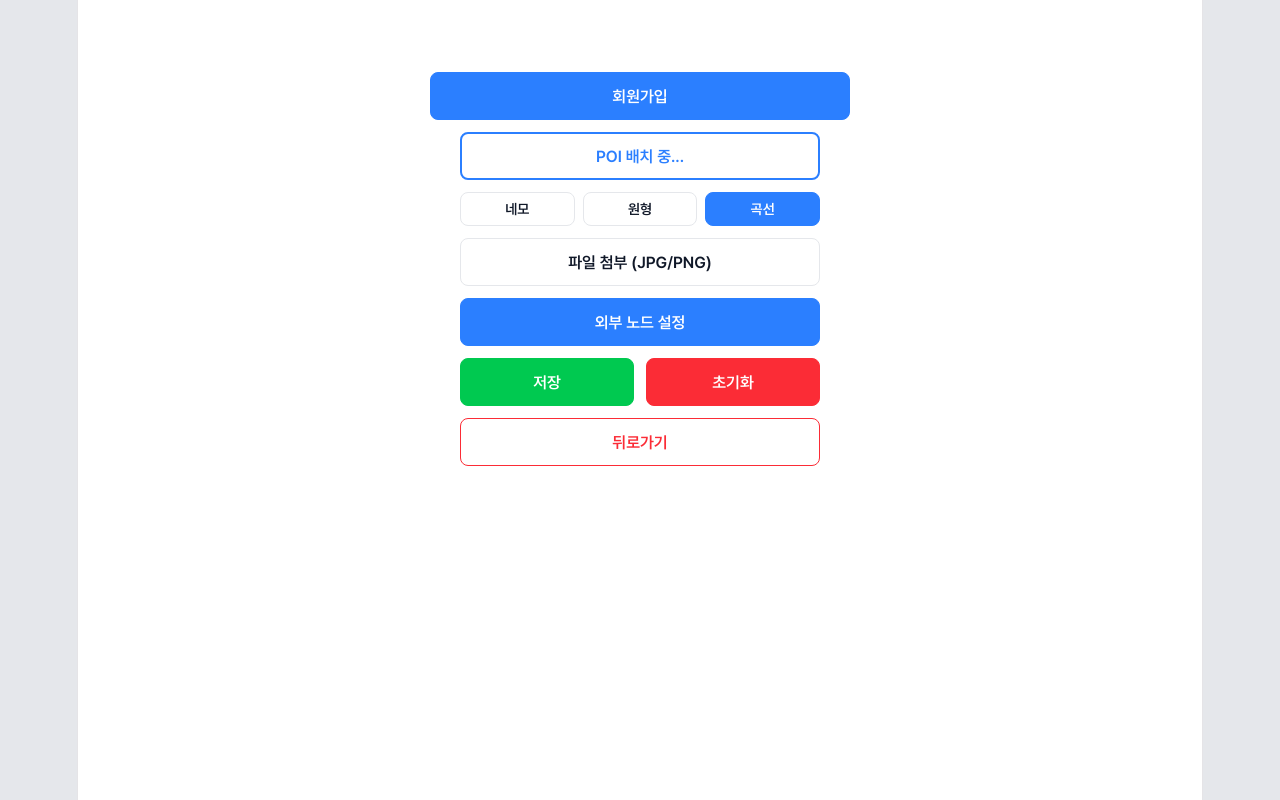
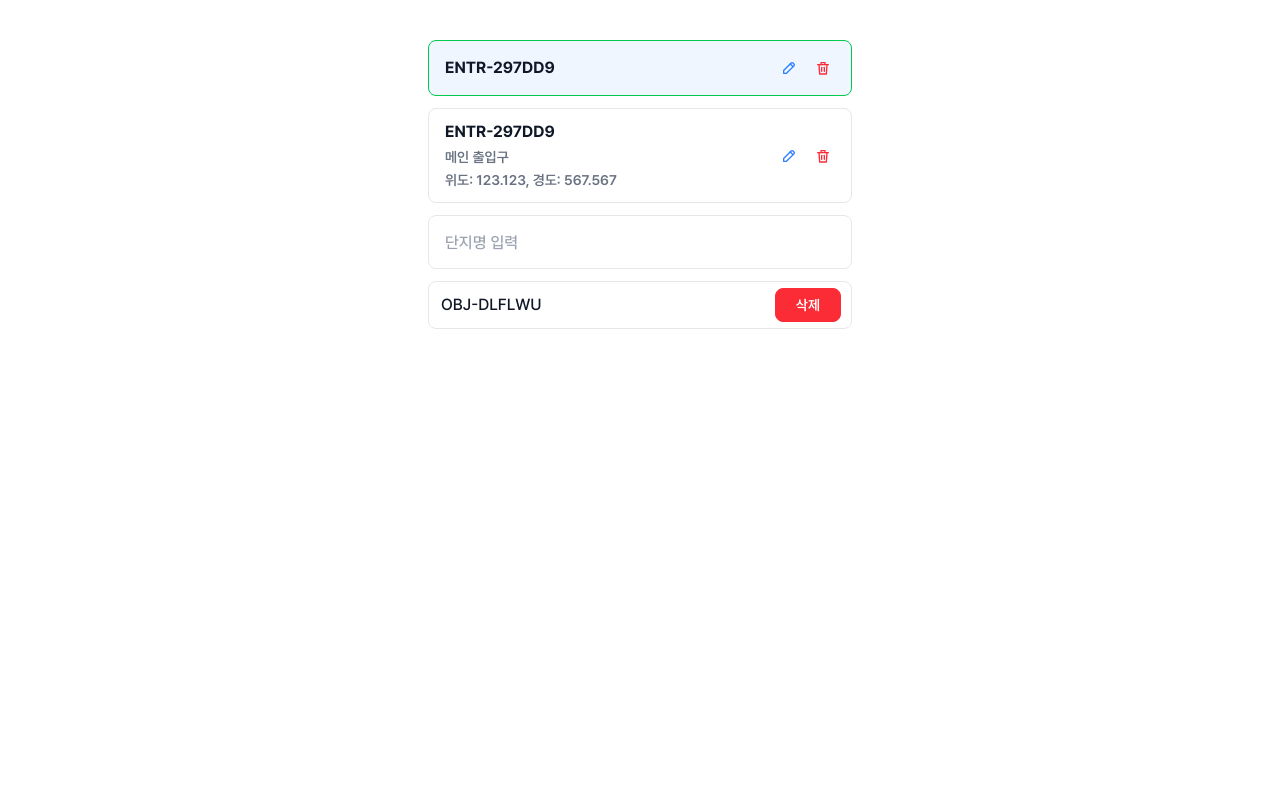
Before and after one commit to insideout-CapstoneDesign/admin-web, a React (Vite) app: page / in a window 1280 px wide. Built offline with nearby package versions, Linux system fonts and the light colour scheme.

Commit message:
feat:공통 input text box 및 컨테이너 box 구현 및 mock 데이터 추가

```diff
--- /dev/null
+++ b/src/components/ContainerBox/ContainerBox.css
@@ -0,0 +1,78 @@
+.container-box {
+    width: 100%;
+    min-height: 56px;
+    display: flex;
+    align-items: center;
+    justify-content: space-between;
+    gap: var(--space-16);
+    padding: 12px 16px;
+    border: 1px solid var(--gray-200);
+    border-radius: var(--radius-8);
+    background-color: var(--white);
+}
+
+.container-box.is-selected {
+    min-height: 56px;
+    background-color: var(--blue-50);
+    border-color: var(--green-500);
+}
+
+.container-box-content {
+    min-width: 0;
+    display: flex;
+    flex-direction: column;
+    align-items: flex-start;
+    gap: 5px;
+}
+
+.container-box-title {
+    color: var(--black-900);
+    font-size: var(--text-16);
+    font-weight: var(--fw-bold);
+    line-height: 1.35;
+}
+
+.container-box-description,
+.container-box-meta {
+    color: var(--gray-500);
+    font-size: var(--text-14);
+    font-weight: var(--fw-semibold);
+    line-height: 1.35;
+}
+
+.container-box-actions {
+    flex: 0 0 auto;
+    display: inline-flex;
+    align-items: center;
+    gap: 10px;
+}
+
+.container-box-icon-button {
+    width: 24px;
+    height: 24px;
+    display: inline-flex;
+    align-items: center;
+    justify-content: center;
+    padding: 0;
+    border: 0;
+    background: transparent;
+    cursor: pointer;
+}
+
+.container-box-icon-button svg {
+    width: 16px;
+    height: 16px;
+    fill: none;
+    stroke: currentColor;
+    stroke-width: 2;
+    stroke-linecap: round;
+    stroke-linejoin: round;
+}
+
+.container-box-icon-button.is-edit {
+    color: var(--blue-500);
+}
+
+.container-box-icon-button.is-delete {
+    color: var(--red-500);
+}
--- /dev/null
+++ b/src/components/ContainerBox/ContainerBox.jsx
@@ -0,0 +1,62 @@
+import './ContainerBox.css'
+
+const noop = () => {}
+
+function PencilIcon() {
+    return (
+        <svg viewBox="0 0 24 24" aria-hidden="true">
+            <path d="M4 20h4.2L19.4 8.8a2 2 0 0 0 0-2.8L18 4.6a2 2 0 0 0-2.8 0L4 15.8V20Z" />
+            <path d="m14 6 4 4" />
+        </svg>
+    )
+}
+
+function TrashIcon() {
+    return (
+        <svg viewBox="0 0 24 24" aria-hidden="true">
+            <path d="M4 7h16" />
+            <path d="M10 11v6" />
+            <path d="M14 11v6" />
+            <path d="M6 7l1 14h10l1-14" />
+            <path d="M9 7V4h6v3" />
+        </svg>
+    )
+}
+
+export default function ContainerBox({
+                                         title,
+                                         description,
+                                         meta,
+                                         selected = false,
+                                         onEdit = noop,
+                                         onDelete = noop,
+                                     }) {
+    return (
+        <article className={`container-box${selected ? ' is-selected' : ''}`}>
+            <div className="container-box-content">
+                <strong className="container-box-title">{title}</strong>
+                {description && <span className="container-box-description">{description}</span>}
+                {meta && <span className="container-box-meta">{meta}</span>}
+            </div>
+
+            <div className="container-box-actions">
+                <button
+                    className="container-box-icon-button is-edit"
+                    type="button"
+                    aria-label="수정"
+                    onClick={onEdit}
+                >
+                    <PencilIcon />
+                </button>
+                <button
+                    className="container-box-icon-button is-delete"
+                    type="button"
+                    aria-label="삭제"
+                    onClick={onDelete}
+                >
+                    <TrashIcon />
+                </button>
+            </div>
+        </article>
+    )
+}
--- /dev/null
+++ b/src/components/DeletableTextBox/DeletableTextBox.css
@@ -0,0 +1,21 @@
+.deletable-text-box {
+    width: 100%;
+    min-height: 48px;
+    display: flex;
+    align-items: center;
+    justify-content: space-between;
+    gap: var(--space-16);
+    padding: 6px 10px 6px 12px;
+    border: 1px solid var(--gray-200);
+    border-radius: var(--radius-8);
+    background-color: var(--white);
+}
+
+.deletable-text-box-text {
+    min-width: 0;
+    color: var(--black-900);
+    font-size: var(--text-16);
+    font-weight: var(--fw-medium);
+    line-height: 1.3;
+    overflow-wrap: anywhere;
+}
--- /dev/null
+++ b/src/components/DeletableTextBox/DeletableTextBox.jsx
@@ -0,0 +1,15 @@
+import Button from '../Button/Button'
+import './DeletableTextBox.css'
+
+const noop = () => {}
+
+export default function DeletableTextBox({ text, onDelete = noop }) {
+    return (
+        <div className="deletable-text-box">
+            <span className="deletable-text-box-text">{text}</span>
+            <Button variant="danger" size="sm" onClick={onDelete}>
+                삭제
+            </Button>
+        </div>
+    )
+}
--- /dev/null
+++ b/src/components/TextInput/TextInput.css
@@ -0,0 +1,21 @@
+.text-input {
+    width: 100%;
+    height: 54px;
+    padding: 0 16px;
+    border: 1px solid var(--gray-200);
+    border-radius: var(--radius-8);
+    background-color: var(--white);
+    color: var(--black-900);
+    font-family: var(--font-sans);
+    font-size: var(--text-16);
+    font-weight: var(--fw-medium);
+    outline: none;
+}
+
+.text-input::placeholder {
+    color: var(--gray-400);
+}
+
+.text-input:focus {
+    border-color: var(--blue-500);
+}
--- /dev/null
+++ b/src/components/TextInput/TextInput.jsx
@@ -0,0 +1,13 @@
+import './TextInput.css'
+
+export default function TextInput({ value, onChange, placeholder, ...props }) {
+    return (
+        <input
+            className="text-input"
+            value={value}
+            onChange={(event) => onChange?.(event.target.value)}
+            placeholder={placeholder}
+            {...props}
+        />
+    )
+}
--- a/src/index.css
+++ b/src/index.css
@@ -1,111 +1,23 @@
-:root {
-  --text: #6b6375;
-  --text-h: #08060d;
-  --bg: #fff;
-  --border: #e5e4e7;
-  --code-bg: #f4f3ec;
-  --accent: #aa3bff;
-  --accent-bg: rgba(170, 59, 255, 0.1);
-  --accent-border: rgba(170, 59, 255, 0.5);
-  --social-bg: rgba(244, 243, 236, 0.5);
-  --shadow:
-    rgba(0, 0, 0, 0.1) 0 10px 15px -3px, rgba(0, 0, 0, 0.05) 0 4px 6px -2px;
-
-  --sans: system-ui, 'Segoe UI', Roboto, sans-serif;
-  --heading: system-ui, 'Segoe UI', Roboto, sans-serif;
-  --mono: ui-monospace, Consolas, monospace;
-
-  font: 18px/145% var(--sans);
-  letter-spacing: 0.18px;
-  color-scheme: light dark;
-  color: var(--text);
-  background: var(--bg);
-  font-synthesis: none;
-  text-rendering: optimizeLegibility;
-  -webkit-font-smoothing: antialiased;
-  -moz-osx-font-smoothing: grayscale;
-
-  @media (max-width: 1024px) {
-    font-size: 16px;
-  }
+*,
+*::before,
+*::after {
+  box-sizing: border-box;
 }
 
-@media (prefers-color-scheme: dark) {
-  :root {
-    --text: #9ca3af;
-    --text-h: #f3f4f6;
-    --bg: #16171d;
-    --border: #2e303a;
-    --code-bg: #1f2028;
-    --accent: #c084fc;
-    --accent-bg: rgba(192, 132, 252, 0.15);
-    --accent-border: rgba(192, 132, 252, 0.5);
-    --social-bg: rgba(47, 48, 58, 0.5);
-    --shadow:
-      rgba(0, 0, 0, 0.4) 0 10px 15px -3px, rgba(0, 0, 0, 0.25) 0 4px 6px -2px;
-  }
-
-  #social .button-icon {
-    filter: invert(1) brightness(2);
-  }
+html,
+body,
+#root {
+  margin: 0;
+  width: 100%;
+  min-height: 100%;
 }
 
 body {
-  margin: 0;
+  overflow-x: hidden;
+  background: var(--gray-200);
+  font-family: var(--font-family-main);
 }
 
 #root {
-  width: 1126px;
-  max-width: 100%;
-  margin: 0 auto;
-  text-align: center;
-  border-inline: 1px solid var(--border);
-  min-height: 100svh;
-  display: flex;
-  flex-direction: column;
-  box-sizing: border-box;
+  min-height: 100vh;
 }
-
-h1,
-h2 {
-  font-family: var(--heading);
-  font-weight: 500;
-  color: var(--text-h);
-}
-
-h1 {
-  font-size: 56px;
-  letter-spacing: -1.68px;
-  margin: 32px 0;
-  @media (max-width: 1024px) {
-    font-size: 36px;
-    margin: 20px 0;
-  }
-}
-h2 {
-  font-size: 24px;
-  line-height: 118%;
-  letter-spacing: -0.24px;
-  margin: 0 0 8px;
-  @media (max-width: 1024px) {
-    font-size: 20px;
-  }
-}
-p {
-  margin: 0;
-}
-
-code,
-.counter {
-  font-family: var(--mono);
-  display: inline-flex;
-  border-radius: 4px;
-  color: var(--text-h);
-}
-
-code {
-  font-size: 15px;
-  line-height: 135%;
-  padding: 4px 8px;
-  background: var(--code-bg);
-}
--- a/src/layouts/WebLayout.jsx
+++ b/src/layouts/WebLayout.jsx
@@ -2,15 +2,12 @@ import styled from 'styled-components'
 
 const PageBackground = styled.div`
   min-height: 100vh;
-  background-color: var(--gray-200);
+  background-color: var(--white);
 `
 
 const Container = styled.main`
   width: 100%;
-  max-width: var(--web-max-width);
-  min-width: var(--web-min-width);
   min-height: 100vh;
-  margin: 0 auto;
   background-color: var(--white);
   padding: 40px;
 `
--- /dev/null
+++ b/src/mocks/componentTest.mock.js
@@ -0,0 +1,25 @@
+export const containerMocks = [
+    {
+        id: 1,
+        title: 'ENTR-297DD9',
+        selected: true,
+    },
+    {
+        id: 2,
+        title: 'ENTR-297DD9',
+        description: '메인 출입구',
+        meta: '위도: 123.123, 경도: 567.567',
+    },
+]
+
+export const textInputMock = {
+    placeholder: '단지명 입력',
+    ariaLabel: '단지명 입력',
+}
+
+export const deletableTextBoxMocks = [
+    {
+        id: 1,
+        text: 'OBJ-DLFLWU',
+    },
+]
--- a/src/pages/ComponentTestPage/ComponentTestPage.css
+++ b/src/pages/ComponentTestPage/ComponentTestPage.css
@@ -1,38 +1,15 @@
 .component-test-page {
-    width: 360px;
+    width: 100%;
+    max-width: 424px;
     margin: 0 auto;
-    padding: 32px 0;
     display: flex;
     flex-direction: column;
     gap: 12px;
 }
 
-.label {
-    color: var(--gray-400);
-    font-size: var(--text-16);
-    font-weight: var(--fw-medium);
+.component-test-section {
+    width: 100%;
+    display: flex;
+    flex-direction: column;
+    align-items: stretch;
 }
-
-.three-col {
-    display: grid;
-    grid-template-columns: 1fr 1fr 1fr;
-    gap: var(--space-8);
-}
-
-.two-col {
-    display: grid;
-    grid-template-columns: 1fr 1fr;
-    gap: var(--space-12);
-}
-
-.two-col-label {
-    display: grid;
-    grid-template-columns: 1fr 1fr;
-    gap: var(--space-12);
-}
-
-.signup-button-wrap {
-    width: 420px;
-    margin-left: 50%;
-    transform: translateX(-50%);
-}
--- a/src/pages/ComponentTestPage/ComponentTestPage.jsx
+++ b/src/pages/ComponentTestPage/ComponentTestPage.jsx
@@ -1,50 +1,44 @@
-import Button from '../../components/Button/Button'
+import { useState } from 'react'
+import ContainerBox from '../../components/ContainerBox/ContainerBox'
+import DeletableTextBox from '../../components/DeletableTextBox/DeletableTextBox'
+import TextInput from '../../components/TextInput/TextInput'
+import {
+    containerMocks,
+    deletableTextBoxMocks,
+    textInputMock,
+} from '../../mocks/componentTest.mock'
 import './ComponentTestPage.css'
 
 export default function ComponentTestPage() {
+    const [placeName, setPlaceName] = useState('')
+
     return (
         <main className="component-test-page">
-            <div className="signup-button-wrap">
-            <Button variant="primary" size="lg" full>
-                회원가입
-            </Button>
-            </div>
-            <Button variant="outlineBlue" size="lg" full>
-                POI 배치 중...
-            </Button>
+            {containerMocks.map((container) => (
+                <section className="component-test-section" key={container.id}>
+                    <ContainerBox
+                        title={container.title}
+                        description={container.description}
+                        meta={container.meta}
+                        selected={container.selected}
+                    />
+                </section>
+            ))}
 
-            <div className="three-col">
-                <Button variant="outlineGray" size="sm" full>
-                    네모
-                </Button>
-                <Button variant="outlineGray" size="sm" full>
-                    원형
-                </Button>
-                <Button variant="primary" size="sm" full>
-                    곡선
-                </Button>
-            </div>
+            <section className="component-test-section">
+                <TextInput
+                    value={placeName}
+                    onChange={setPlaceName}
+                    placeholder={textInputMock.placeholder}
+                    aria-label={textInputMock.ariaLabel}
+                />
+            </section>
 
-            <Button variant="outlineGray" size="lg" full>
-                파일 첨부 (JPG/PNG)
-            </Button>
-
-            <Button variant="primary" size="lg" full>
-                외부 노드 설정
-            </Button>
-
-            <div className="two-col">
-                <Button variant="success" size="lg" full>
-                    저장
-                </Button>
-                <Button variant="danger" size="lg" full>
-                    초기화
-                </Button>
-            </div>
-
-            <Button variant="dangerOutline" size="lg" full>
-                뒤로가기
-            </Button>
+            {deletableTextBoxMocks.map((textBox) => (
+                <section className="component-test-section" key={textBox.id}>
+                    <DeletableTextBox text={textBox.text} />
+                </section>
+            ))}
         </main>
     )
 }
```
Also changed, not shown: src/components/Button/Button.styles.js (+12 -0 lines).
